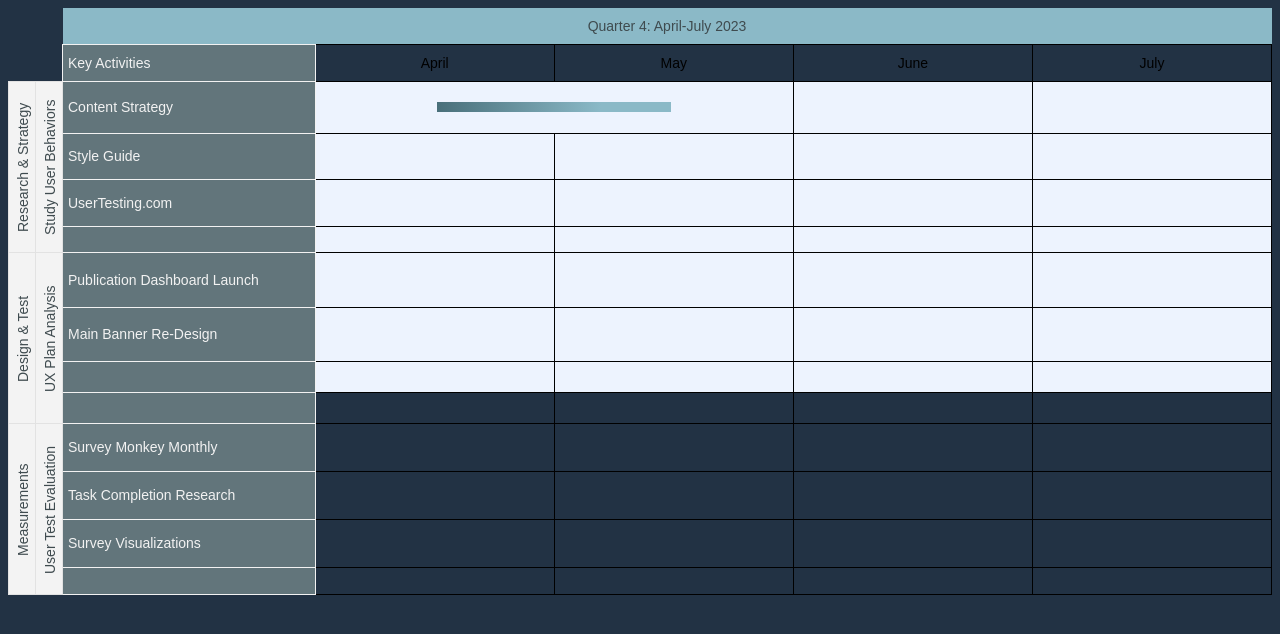
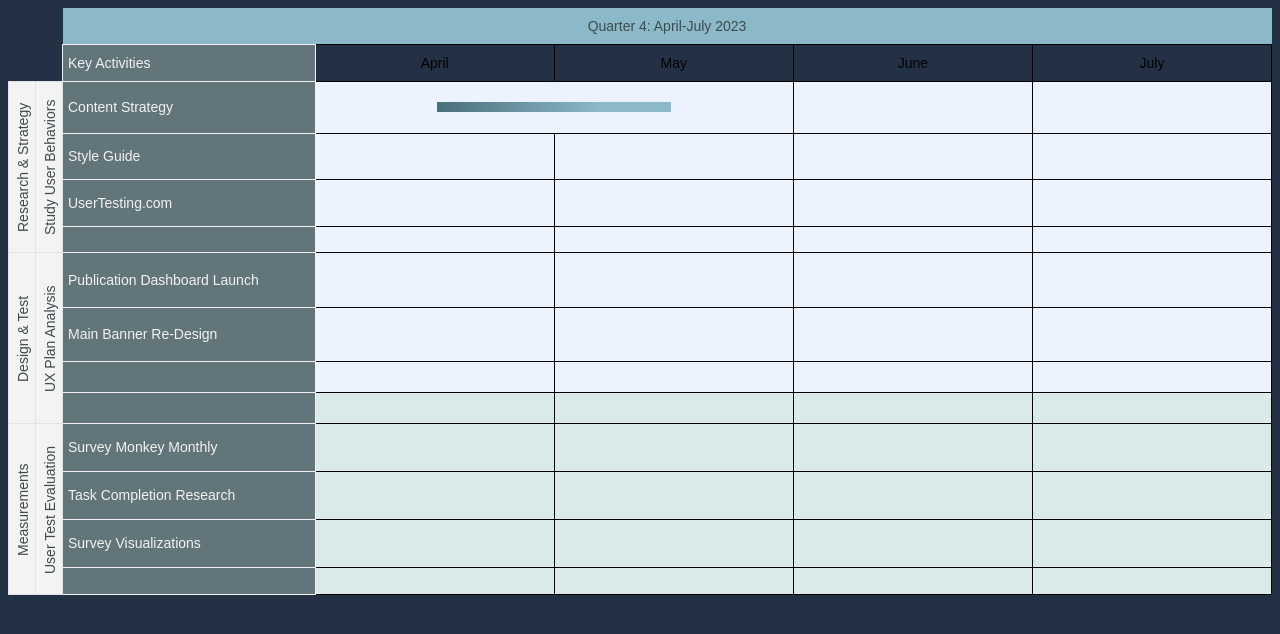
Before and after one commit to jbruns2/Q-Table, a plain HTML site: page index.html in a window 1280 px wide. Drawn offline with Linux system fonts and the light colour scheme.

Commit message:
Update styles.css

```diff
--- a/css/styles.css
+++ b/css/styles.css
@@ -30,7 +30,8 @@ body {
 }
 .tg .tg-0lax{
   text-align:center;
-  vertical-align:top
+  vertical-align:top;
+  background-color: #DAE9EA;
 }
 .tg .tg-0pky{
   text-align:left;
```
